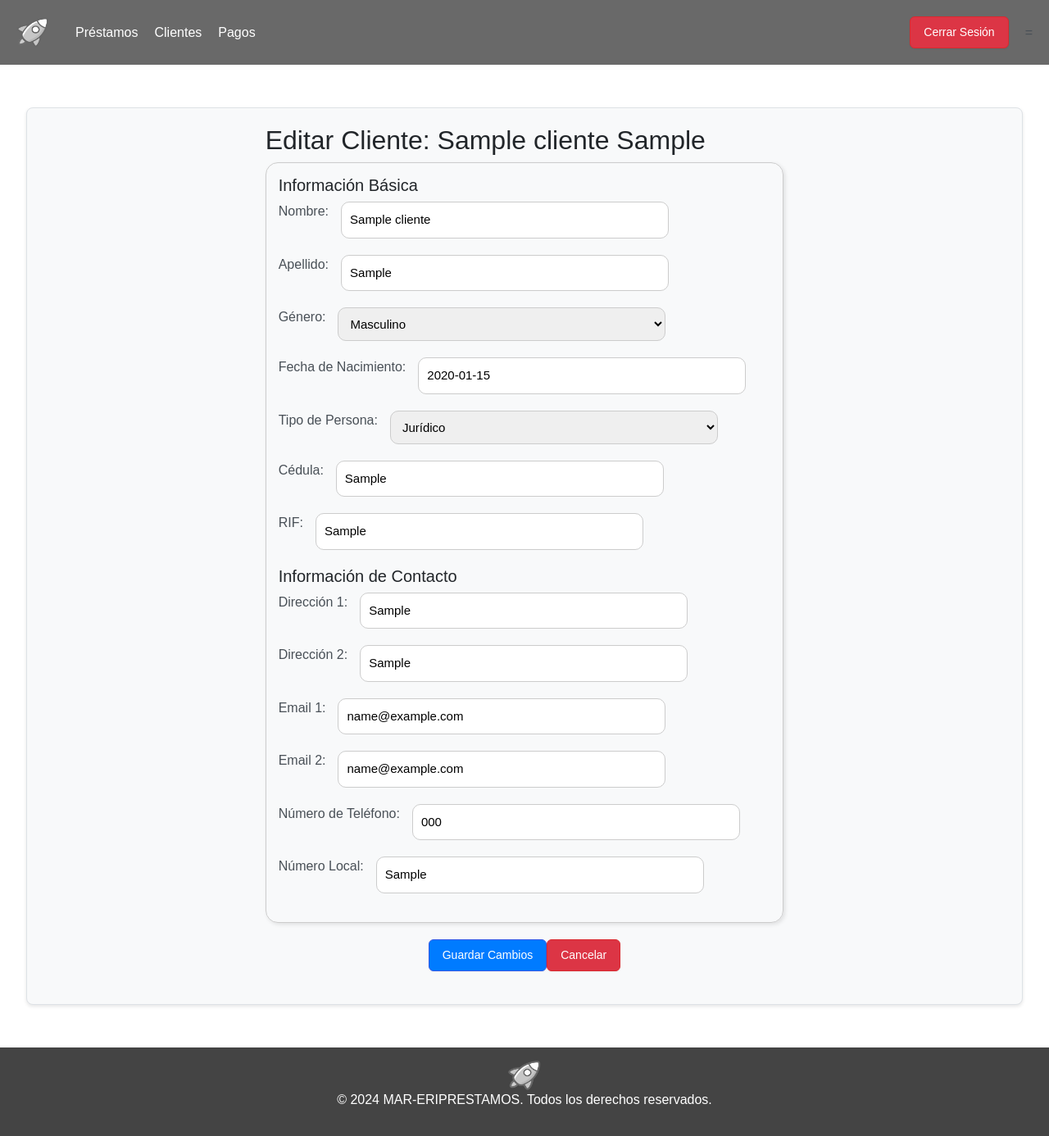
After one commit to Dzherrom/mar-eriprestamos, a Django app: a page that uses core/templates/clientes/cliente_editar.html in a window 1280 px wide. The commit adds this page. Shown: the whole page at 82% size. Run offline with Django 5.2, Linux system fonts and the light colour scheme; a user stored in the database is signed in; tables that the repository leaves empty hold one stand-in row (values such as "Sample post").

Commit message:
cliente_editar

```diff
--- a/core/forms.py
+++ b/core/forms.py
@@ -17,7 +17,7 @@ class ClienteForm(forms.ModelForm):
     #funcion para validar el rif
     def clean_rif(self):
         rif = self.cleaned_data['rif']
-        pattern = r'^[J|V|G|E]\d{9}$'
+        pattern = r'^[J|V|G|E]\d{10}$'
         if not re.match(pattern, rif):
             raise forms.ValidationError('El RIF debe tener el formato J1234567890')
         return rif
--- a/core/templates/clientes/cliente_borrar.html
+++ b/core/templates/clientes/cliente_borrar.html
@@ -56,8 +56,6 @@
                             <a href="{% url 'cliente_detalles' cliente.id %}" class="btn btn-secondary">Cancel</a>
                         </div>
                     </div>
-
-
                 </div>
             </div>
         </div>
--- a/core/templates/clientes/clientes_detalles.html
+++ b/core/templates/clientes/cliente_detalles.html
@@ -212,7 +212,7 @@
             </div>
         </div>
         <div class="button-container">
-            <a href="#" class="btn btn-primary">Editar</a> <!-- -->
+            <a href="{% url 'cliente_editar' cliente.id %}" class="btn btn-primary">Editar</a> <!-- -->
 
              <!-- Botón (Borrar) -->
             <a href="{% url 'cliente_borrar' cliente.id %}" class="btn btn-danger">Eliminar</a>
--- /dev/null
+++ b/core/templates/clientes/cliente_editar.html
@@ -0,0 +1,97 @@
+{% extends "layouts/base.html" %}
+{% load static %}
+{% block content %}
+<div class="card-general" style="justify-items: center;">
+    <div class="detalles-container" style="display: flex; justify-items: center; flex-wrap: nowrap; flex-direction: column;">
+        <div>
+            <h2>Editar Cliente: {{ cliente.nombre }} {{ cliente.apellido }}</h2>
+        </div>
+        <div>
+
+
+            <form method="post">
+                {% csrf_token %}
+
+                <!-- Mostrar errores del formulario -->
+                {% if form.errors %}
+                    <div class="alert alert-danger">
+                        {% for field, errors in form.errors.items %}
+                            {% for error in errors %}
+                                {{ error }}
+                            {% endfor %}
+                        {% endfor %}
+                    </div>
+                {% endif %}
+
+                <!-- Información Básica -->
+                <div class="card-left" style="display: flex; flex-direction: column; align-items: flex-start; max-width: 100%;">
+                    <h5>Información Básica</h5>
+                    <div class="form-group">
+                        <label for="{{ form.nombre.id_for_label }}">Nombre:</label>
+                        {{ form.nombre }}
+                    </div>
+                    <div class="form-group">
+                        <label for="{{ form.apellido.id_for_label }}">Apellido:</label>
+                        {{ form.apellido }}
+                    </div>
+                    <div class="form-group">
+                        <label for="{{ form.genero.id_for_label }}">Género:</label>
+                        {{ form.genero }}
+                    </div>
+
+                    <div class="form-group">
+                        <label for="{{ form.fecha_nacimiento.id_for_label }}">Fecha de Nacimiento:</label>
+                        {{ form.fecha_nacimiento }}
+                    </div>
+
+                    <div class="form-group">
+                        <label for="{{ form.tipo_persona.id_for_label }}">Tipo de Persona:</label>
+                        {{ form.tipo_persona }}
+                    </div>
+                    <div class="form-group">
+                        <label for="{{ form.cedula.id_for_label }}">Cédula:</label>
+                        {{ form.cedula }}
+                    </div>
+                    <div class="form-group">
+                        <label for="{{ form.rif.id_for_label }}">RIF:</label>
+                        {{ form.rif }}
+                    </div>
+
+                    <h5>Información de Contacto</h5>
+                    <div class="form-group">
+                        <label for="{{ form.direccion_1.id_for_label }}">Dirección 1:</label>
+                        {{ form.direccion_1 }}
+                    </div>
+                    <div class="form-group">
+                        <label for="{{ form.direccion_2.id_for_label }}">Dirección 2:</label>
+                        {{ form.direccion_2 }}
+                    </div>
+
+                    <div class="form-group">
+                        <label for="{{ form.email_1.id_for_label }}">Email 1:</label>
+                        {{ form.email_1 }}
+                    </div>
+                    <div class="form-group">
+                        <label for="{{ form.email_2.id_for_label }}">Email 2:</label>
+                        {{ form.email_2 }}
+                    </div>
+                    <div class="form-group">
+                        <label for="{{ form.numero_telefono.id_for_label }}">Número de Teléfono:</label>
+                        {{ form.numero_telefono }}
+                    </div>
+                    <div class="form-group">
+                        <label for="{{ form.numero_local.id_for_label }}">Número Local:</label>
+                        {{ form.numero_local }}
+                    </div>
+                </div>
+        </div>
+            <!-- Botones -->
+            <div class="button-container" style="justify-content: center; display: flex;">
+                <button type="submit" class="btn btn-primary">Guardar Cambios</button>
+                <a href="{% url 'cliente_detalles' cliente.id %}" class="btn btn-danger">Cancelar</a>
+            </div>
+        </form>
+    </div>
+</div>
+
+{% endblock content %}
--- a/core/urls.py
+++ b/core/urls.py
@@ -18,6 +18,7 @@ urlpatterns = [
     path('clientes/', views.clientes, name='clientes'),
     path('cliente/<int:cliente_id>', views.cliente_detalles, name='cliente_detalles'),
     path('cliente/crear', views.cliente_crear, name='cliente_crear'),
+    path('cliente/editar_<int:cliente_id>', views.cliente_editar, name='cliente_editar'),
     path('cliente_borrar/<int:cliente_id>/', views.cliente_borrar, name='cliente_borrar'),
 
     #pagos
--- a/core/views.py
+++ b/core/views.py
@@ -40,7 +40,9 @@ def cliente_crear(request):
     if request.method == 'POST':
         form = ClienteForm(request.POST)
         if form.is_valid():
-            form.save()  # Guarda el cliente en la base de datos
+            cliente = form.save(commit=False)  # No guardar aún para asignar el usuario
+            cliente.ultimo_usuario_modificacion = request.user  # Asignar el usuario actual
+            cliente.save()  # Guardar el cliente con el usuario asignado
             return redirect('clientes')  # Redirige a la lista de clientes
         else:
             # Si el formulario no es válido, se pasa el formulario con errores al contexto
@@ -123,7 +125,7 @@ def cliente_detalles(request, cliente_id):
                 'tasa_interes_total': tasa_interes_total,
                 'form': form,
                 'user_is_authenticated': request.user.is_authenticated}
-        return render(request, 'clientes/clientes_detalles.html', context)
+        return render(request, 'clientes/cliente_detalles.html', context)
 
     else:
         try:
@@ -138,14 +140,25 @@ def cliente_detalles(request, cliente_id):
                 print('error en try')
                 return redirect('home')
         except:
-            return render(request, 'cliente/clientes_detalles.html', context)
+            return render(request, 'cliente/cliente_detalles.html', context)
 
+@login_required
+def cliente_editar(request, cliente_id):
+    cliente = get_object_or_404(Clientes, id=cliente_id)
 
-'''
-        agregar al CRUD
-        cliente.ultimo_usuario_modificacion = request.user
-        cliente.save
-'''
+    if request.method == "POST":
+        form = ClienteForm(request.POST, instance=cliente)
+        if form.is_valid():
+            form.save()
+            #guarda el ultimo usuario que modifico al cliente al guardar cambios
+            cliente.ultimo_usuario_modificacion = request.user
+            cliente.save
+            return redirect('cliente_detalles', cliente_id=cliente.id)  # Redirigir a la página de detalles del cliente
+    else:
+        form = ClienteForm(instance=cliente)
+
+    return render(request, 'clientes/cliente_editar.html', {'form': form, 'cliente': cliente, 'user_is_authenticated': request.user.is_authenticated})
+
 # prestamos
 def obtener_prestamos_pagados_por_dia():
     # Obtener préstamos pagados agrupados por fecha
```
Also changed, not shown: core/templates/prestamos/prestamo_detalles.html (added).
